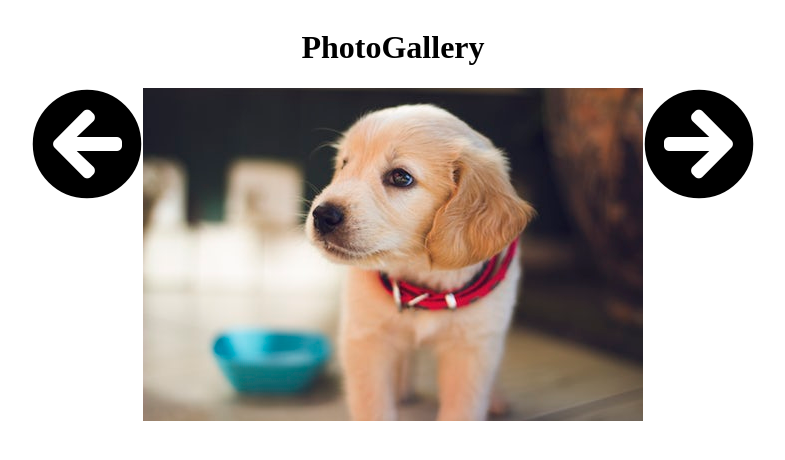
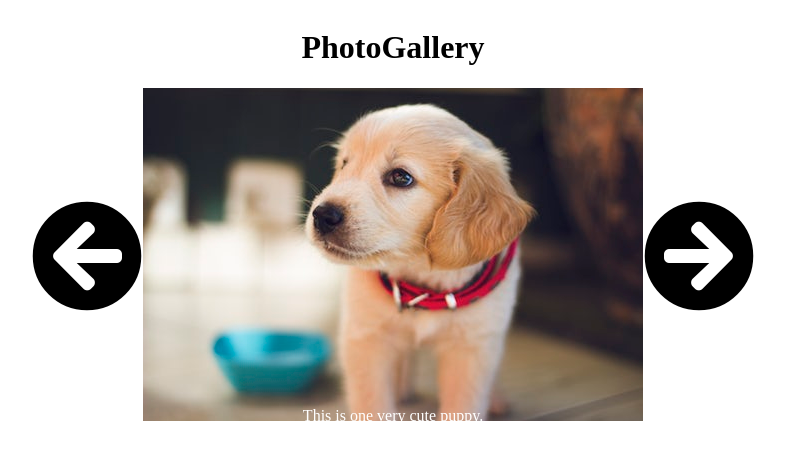
Before and after one commit to nvodoor/Z_Coding_Exercise, a React app: page / in a window 1280 px wide. Shown: the top 460 px of the page, without its empty margins (247-1032 px from the left). Built offline with nearby package versions, Linux system fonts and the light colour scheme.

Commit message:
Implemented caption overlaid over image

```diff
--- a/src/client/Photo.jsx
+++ b/src/client/Photo.jsx
@@ -1,10 +1,12 @@
 import React from 'react';
 import { connect } from 'react-redux';
+import './photo.css';
 
 const Photo = ({images, image}) => {
   return (
     <div>
       <img src={images[image].src}></img>
+      <p className='text-overlay'>{images[image].caption}</p>
     </div>
   )
 }
--- a/src/client/PhotoGallery.jsx
+++ b/src/client/PhotoGallery.jsx
@@ -7,9 +7,9 @@ import './photo-container.scss'
 const PhotoGallery = ({moveLeft, moveRight}) => {
   return (
     <div className='photo-container'>
-      <i className="fas fa-arrow-circle-left fa-7x" onClick={moveLeft}></i>
+      <i className="fas fa-arrow-circle-left fa-7x center-arrow" onClick={moveLeft}></i>
       <Photo />
-      <i className="fas fa-arrow-circle-right fa-7x" onClick={moveRight}></i>
+      <i className="fas fa-arrow-circle-right fa-7x center-arrow" onClick={moveRight}></i>
     </div>
   )
 }
--- a/src/client/photo-container.scss
+++ b/src/client/photo-container.scss
@@ -2,3 +2,8 @@
   display: flex;
   justify-content: center;
 }
+
+.center-arrow {
+  display: flex;
+  align-items: center;
+}
--- /dev/null
+++ b/src/client/photo.css
@@ -0,0 +1,13 @@
+.text-overlay {
+  position: absolute;
+  top: 50%;
+  left: 50%;
+  transform: translate(-50%, -50%);
+  color: white;
+}
+
+@media only screen and (max-width: 1200px) {
+  .text-overlay {
+    top: 25%;
+  }
+}
```
